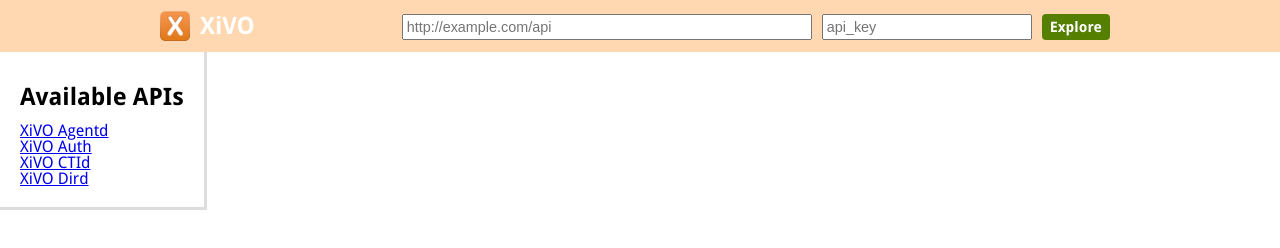
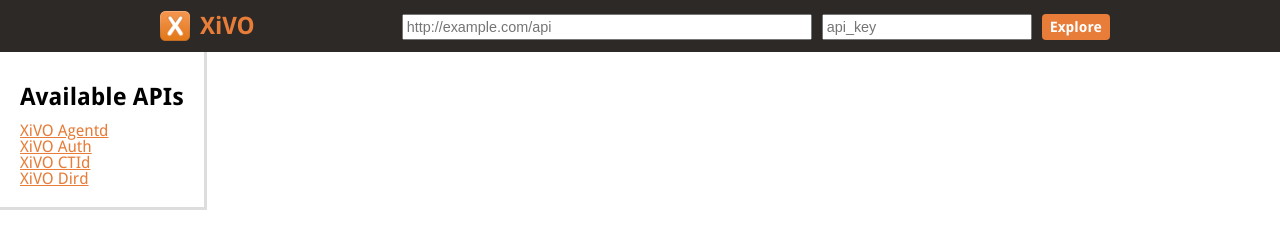
Before and after one commit to wazo-platform/xivo-swagger-doc, a plain HTML site: page web/index.html in a window 1280 px wide. Drawn offline with Linux system fonts and the light colour scheme; files whose address does not match are found by name.

Commit message:
adjust CSS to use xivo color chart

```diff
--- a/web/css/xivo.css
+++ b/web/css/xivo.css
@@ -3,12 +3,28 @@ body {
     height: 100%;
 }
 
-.swagger-section #header {
-    background-color: #FFD8B1;
+a,
+.swagger-section .swagger-ui-wrap a
+{
+    color: #e77d39;
 }
 
-.swagger-section .swagger-ui-wrap a {
-    color: #AE5700;
+a:visited,
+.swagger-section .swagger-ui-wrap a:visited
+{
+    color: #ac5721;
+}
+
+.swagger-section #header a#logo {
+    color: #e77d39;
+}
+
+.swagger-section #header form#api_selector .input a#explore {
+    background-color: #e77d39;
+}
+
+.swagger-section #header {
+    background-color: #2c2927;
 }
 
 #header .header-block {
```
